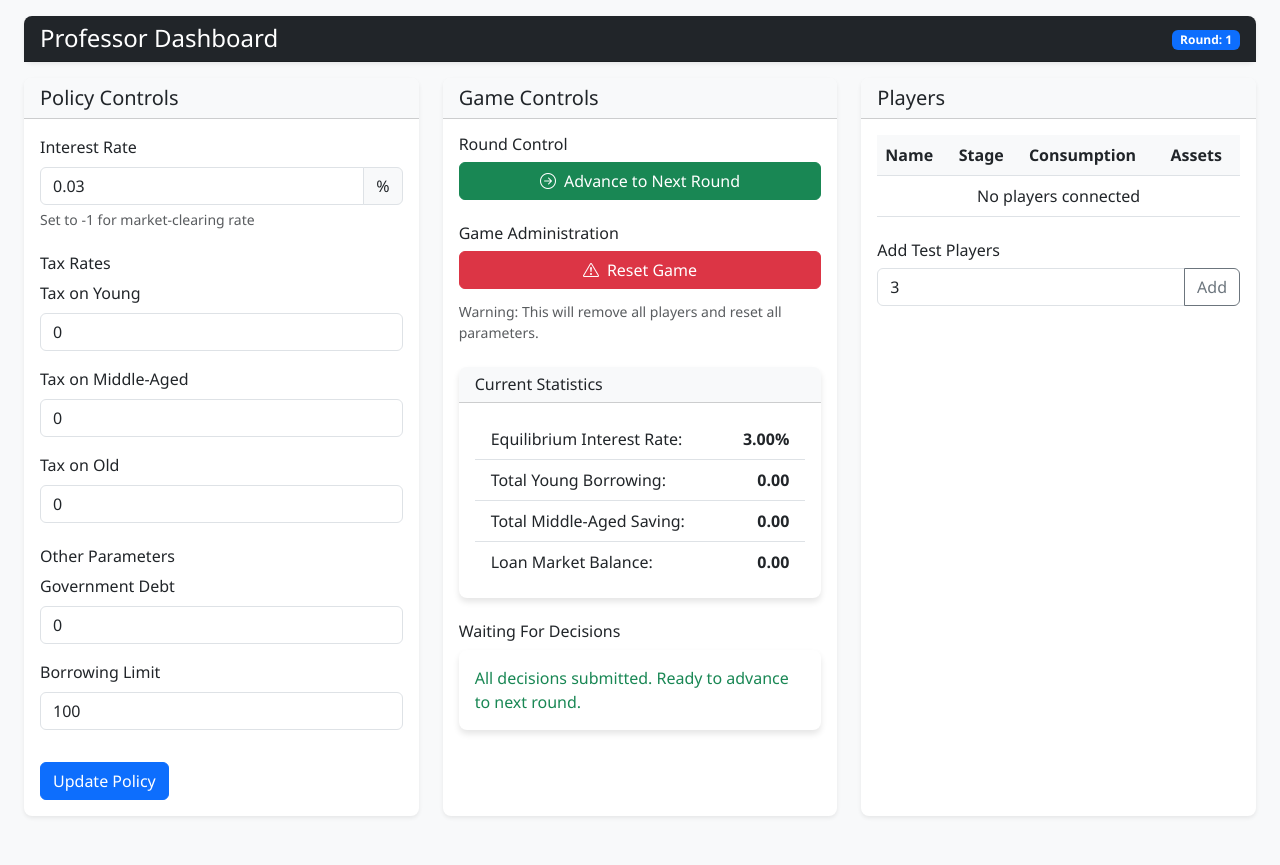
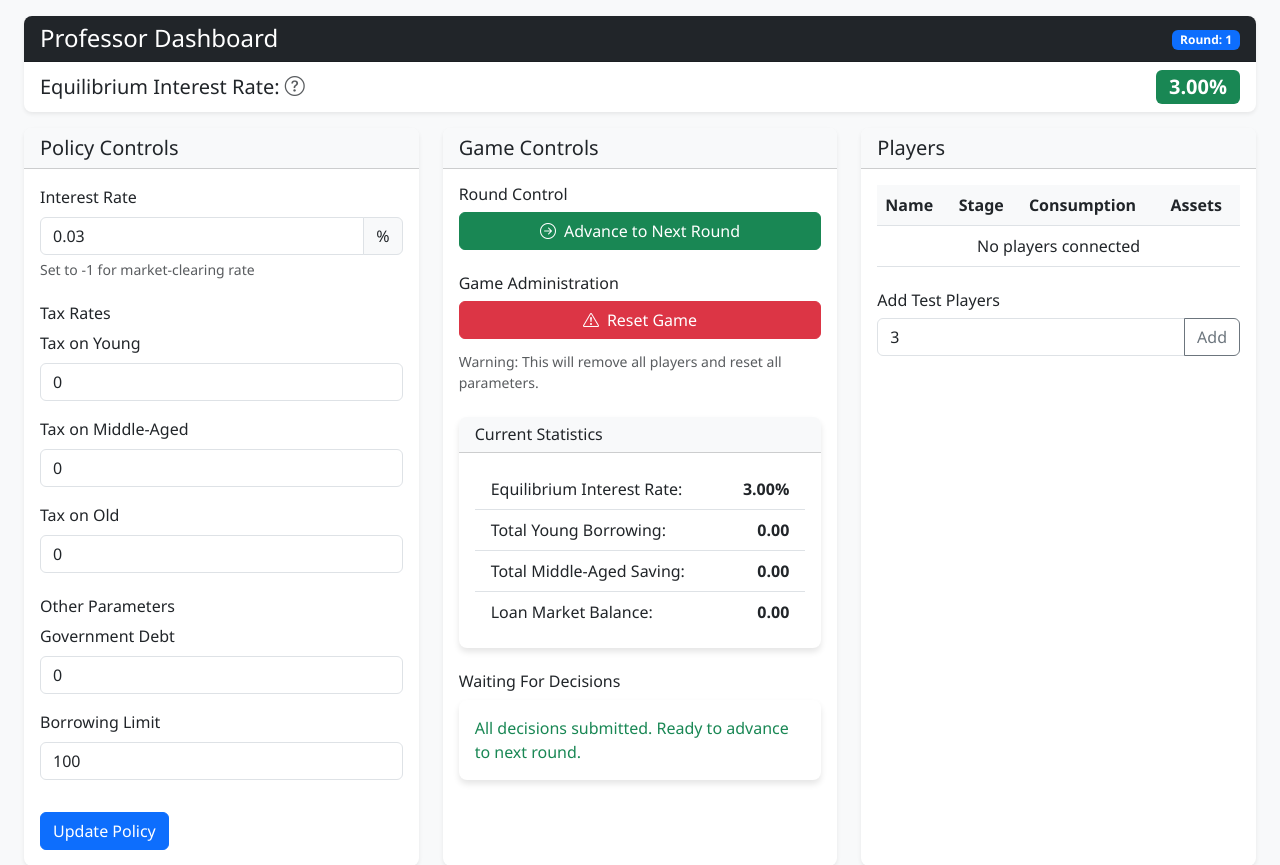
Before and after one commit to GitHub-at-Brown/OLG-game, a Flask app: page /professor in a window 1280 px wide. Shown: the top 865 px of the page. Before the commit the page ends 817 px from the top, so only its background shows below. Run offline with Flask 3, Linux system fonts and the light colour scheme; data that the repository does not hold is empty; some libraries are stand-ins or nearby versions.

Commit message:
Enhance equilibrium interest rate display in professor dashboard

```diff
--- a/templates/professor_dashboard.html
+++ b/templates/professor_dashboard.html
@@ -15,6 +15,18 @@
                     <h4 class="mb-0">Professor Dashboard</h4>
                     <div>
                         <span class="badge bg-primary">Round: <span id="current-round">-</span></span>
+                    </div>
+                </div>
+                <div class="card-body py-2">
+                    <div class="d-flex justify-content-between align-items-center">
+                        <h5 class="mb-0">
+                            Equilibrium Interest Rate:
+                            <i class="bi bi-question-circle text-muted"
+                               data-bs-toggle="tooltip"
+                               data-bs-placement="right"
+                               title="The interest rate that clears the loan market. It balances Young borrowing + Government debt with Middle-aged saving. Negative rates may indicate secular stagnation."></i>
+                        </h5>
+                        <h4 id="top-equilibrium-rate" class="mb-0 badge bg-success fs-5">-</h4>
                     </div>
                 </div>
             </div>
@@ -181,6 +193,10 @@
         const socket = io();
         let gameState = null;
 
+        // Initialize tooltips
+        const tooltipTriggerList = document.querySelectorAll('[data-bs-toggle="tooltip"]');
+        const tooltipList = [...tooltipTriggerList].map(tooltipTriggerEl => new bootstrap.Tooltip(tooltipTriggerEl));
+
         // Initialize dashboard by fetching current state
         function initDashboard() {
             fetch('/api/current_state')
@@ -206,7 +222,25 @@
             document.getElementById('borrowing-limit').value = state.policy.borrowing_limit;
 
             // Update statistics
-            document.getElementById('equilibrium-rate').textContent = `${(state.policy.interest_rate * 100).toFixed(2)}%`;
+            const rateValue = (state.policy.interest_rate * 100).toFixed(2);
+            document.getElementById('equilibrium-rate').textContent = `${rateValue}%`;
+
+            // Update the prominent equilibrium rate display with color coding
+            const topRateElement = document.getElementById('top-equilibrium-rate');
+            topRateElement.textContent = `${rateValue}%`;
+
+            // Color code based on rate value
+            if (state.policy.interest_rate < 0) {
+                // Negative rates - red
+                topRateElement.className = 'mb-0 badge bg-danger fs-5';
+            } else if (state.policy.interest_rate < 0.02) {
+                // Low positive rates (0% to 2%) - yellow/warning
+                topRateElement.className = 'mb-0 badge bg-warning text-dark fs-5';
+            } else {
+                // Higher positive rates (2%+) - green
+                topRateElement.className = 'mb-0 badge bg-success fs-5';
+            }
+
             document.getElementById('total-young-borrowing').textContent = state.aggregates.total_young_borrowing.toFixed(2);
             document.getElementById('total-middle-saving').textContent = state.aggregates.total_middle_saving.toFixed(2);
 
```
